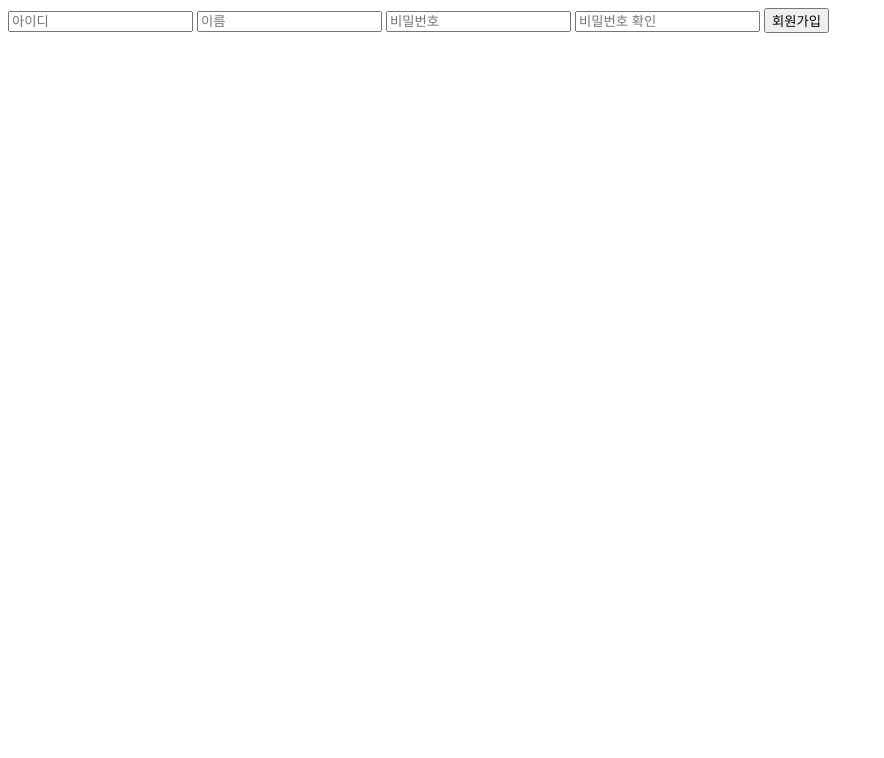
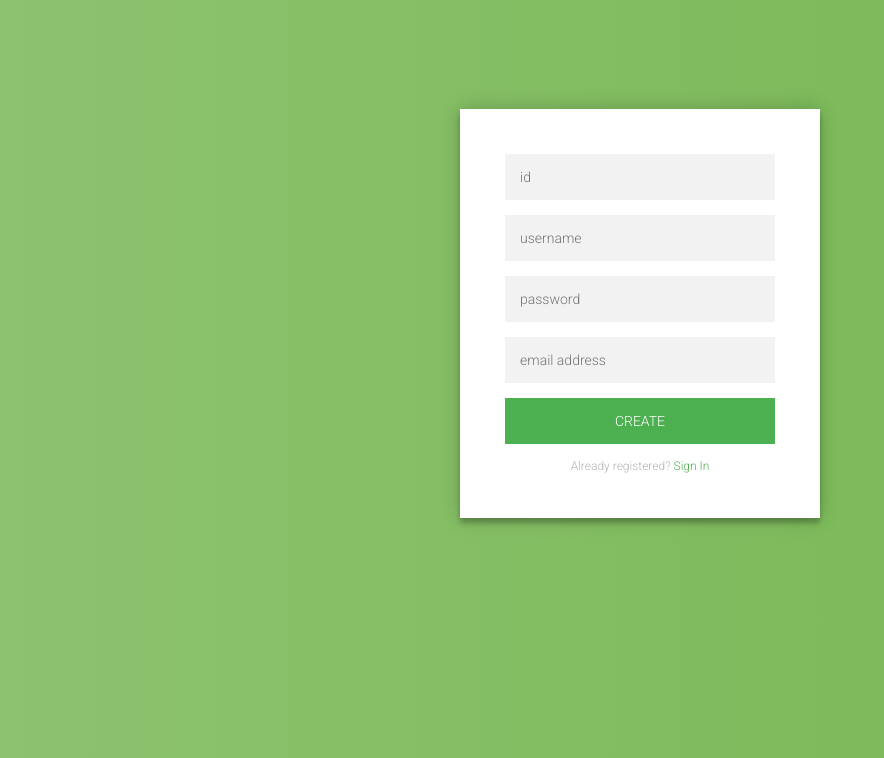
Before and after one commit to devVenny/cafe-hompage, a Node server app: page /register in a window 1280 px wide. Shown: the top 758 px of the page, without its empty margins (0-884 px from the left). Run offline with Node 20, Linux system fonts and the light colour scheme.

Commit message:
프론트단 template UI 적용

```diff
--- /dev/null
+++ b/app/src/public/css/onBoard.css
@@ -0,0 +1,103 @@
+/* Copyright (c) 2022 by Aigars Silkalns (https://codepen.io/colorlib/pen/rxddKy)
+ */
+
+@import url(https://fonts.googleapis.com/css?family=Roboto:300);
+
+.login-page {
+  width: 360px;
+  padding: 8% 0 0;
+  margin: auto;
+}
+.form {
+  position: relative;
+  z-index: 1;
+  background: #ffffff;
+  max-width: 360px;
+  margin: 0 auto 100px;
+  padding: 45px;
+  text-align: center;
+  box-shadow: 0 0 20px 0 rgba(0, 0, 0, 0.2), 0 5px 5px 0 rgba(0, 0, 0, 0.24);
+}
+.form input {
+  font-family: "Roboto", sans-serif;
+  outline: 0;
+  background: #f2f2f2;
+  width: 100%;
+  border: 0;
+  margin: 0 0 15px;
+  padding: 15px;
+  box-sizing: border-box;
+  font-size: 14px;
+}
+.form button {
+  font-family: "Roboto", sans-serif;
+  text-transform: uppercase;
+  outline: 0;
+  background: #4caf50;
+  width: 100%;
+  border: 0;
+  padding: 15px;
+  color: #ffffff;
+  font-size: 14px;
+  -webkit-transition: all 0.3 ease;
+  transition: all 0.3 ease;
+  cursor: pointer;
+}
+.form button:hover,
+.form button:active,
+.form button:focus {
+  background: #43a047;
+}
+.form .message {
+  margin: 15px 0 0;
+  color: #b3b3b3;
+  font-size: 12px;
+}
+.form .message a {
+  color: #4caf50;
+  text-decoration: none;
+}
+.container {
+  position: relative;
+  z-index: 1;
+  max-width: 300px;
+  margin: 0 auto;
+}
+.container:before,
+.container:after {
+  content: "";
+  display: block;
+  clear: both;
+}
+.container .info {
+  margin: 50px auto;
+  text-align: center;
+}
+.container .info h1 {
+  margin: 0 0 15px;
+  padding: 0;
+  font-size: 36px;
+  font-weight: 300;
+  color: #1a1a1a;
+}
+.container .info span {
+  color: #4d4d4d;
+  font-size: 12px;
+}
+.container .info span a {
+  color: #000000;
+  text-decoration: none;
+}
+.container .info span .fa {
+  color: #ef3b3a;
+}
+body {
+  background: #76b852; /* fallback for old browsers */
+  background: -webkit-linear-gradient(right, #76b852, #8dc26f);
+  background: -moz-linear-gradient(right, #76b852, #8dc26f);
+  background: -o-linear-gradient(right, #76b852, #8dc26f);
+  background: linear-gradient(to left, #76b852, #8dc26f);
+  font-family: "Roboto", sans-serif;
+  -webkit-font-smoothing: antialiased;
+  -moz-osx-font-smoothing: grayscale;
+}
--- a/app/src/views/onBoard/register.ejs
+++ b/app/src/views/onBoard/register.ejs
@@ -4,13 +4,23 @@
     <meta charset="UTF-8" />
     <meta http-equiv="X-UA-Compatible" content="IE=edge" />
     <meta name="viewport" content="width=device-width, initial-scale=1.0" />
-    <title>register</title>
+    <title>Register</title>
+    <link rel="stylesheet" href="css/onBoard.css" />
   </head>
   <body>
-    <input id="id" type="text" placeholder="아이디" />
-    <input id="name" type="text" placeholder="이름" />
-    <input id="psword" type="password" placeholder="비밀번호" />
-    <input id="confirm-psword" type="password" placeholder="비밀번호 확인" />
-    <button id="button">회원가입</button>
+    <div class="login-page">
+      <div class="form">
+        <form class="register-form">
+          <input type="text" id="id" placeholder="id" />
+          <input type="text" id="name" placeholder="username" />
+          <input type="password" id="psword" placeholder="password" />
+          <input type="text" id="confirm-psword" placeholder="email address" />
+          <button id="button">create</button>
+          <p class="message">
+            Already registered? <a href="/login">Sign In</a>
+          </p>
+        </form>
+      </div>
+    </div>
   </body>
 </html>
```
Also changed, not shown: app/src/views/onBoard/login.ejs (+20 -3 lines).
